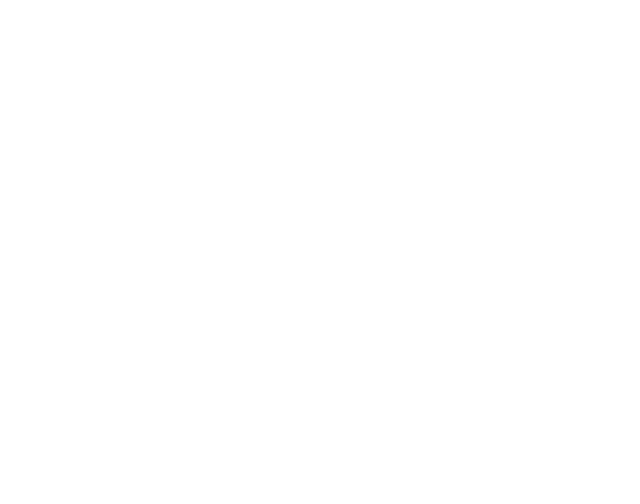
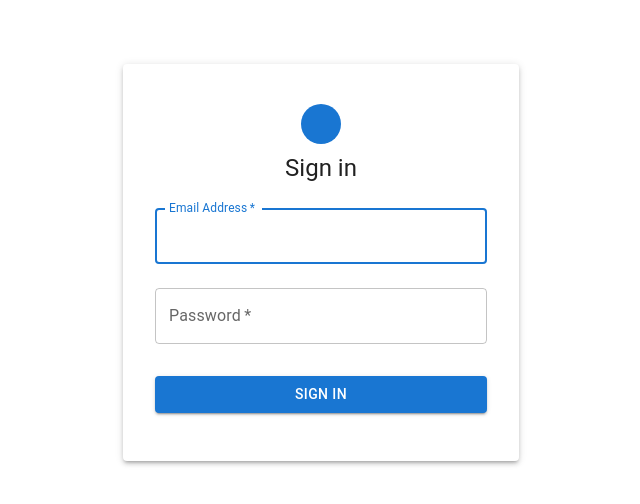
Before and after one commit to DishaniS/MediConnect, a React (Create React App) app in the folder frontend/: page /login in a window 1280 px wide. Before the commit this address had no page. Shown: the top 504 px of the page, without its empty margins (319-959 px from the left). Built offline with nearby package versions, Linux system fonts and the light colour scheme; some icons are missing.

Commit message:
Update Login and Register components with new UI structure and input handling; upgrade TypeScript version

```diff
--- a/frontend/package.json
+++ b/frontend/package.json
@@ -20,7 +20,7 @@
     "react-dom": "^19.1.0",
     "react-router-dom": "^7.6.0",
     "react-scripts": "5.0.1",
-    "typescript": "^4.9.5",
+    "typescript": "5.2",
     "web-vitals": "^2.1.4"
   },
   "scripts": {
--- /dev/null
+++ b/frontend/src/components/ui/SubmitButton.tsx
@@ -0,0 +1,21 @@
+import React from 'react';
+import { Button } from '@mui/material';
+
+type Props = {
+  label: string;
+};
+
+const SubmitButton: React.FC<Props> = ({ label }) => {
+  return (
+    <Button
+      type="submit"
+      fullWidth
+      variant="contained"
+      sx={{ mt: 3, mb: 2 }}
+    >
+      {label}
+    </Button>
+  );
+};
+
+export default SubmitButton;
--- /dev/null
+++ b/frontend/src/components/ui/TextInput.tsx
@@ -0,0 +1,36 @@
+import React from 'react';
+import { TextField } from '@mui/material';
+
+type Props = {
+  label: string;
+  name: string;
+  type?: string;
+  required?: boolean;
+  autoFocus?: boolean;
+  fullWidth?: boolean;
+};
+
+const TextInput: React.FC<Props> = ({
+  label,
+  name,
+  type = 'text',
+  required = true,
+  autoFocus = false,
+  fullWidth = true
+}) => {
+  return (
+    <TextField
+      margin="normal"
+      required={required}
+      fullWidth={fullWidth}
+      id={name}
+      label={label}
+      name={name}
+      type={type}
+      autoComplete={name}
+      autoFocus={autoFocus}
+    />
+  );
+};
+
+export default TextInput;
--- a/frontend/src/pages/Auth/Login.tsx
+++ b/frontend/src/pages/Auth/Login.tsx
@@ -1,15 +1,14 @@
 import React from 'react';
 import {
   Avatar,
-  Button,
-  TextField,
-  Grid,
   Box,
   Typography,
   Container,
   Paper
 } from '@mui/material';
 import LockOutlinedIcon from '@mui/icons-material/LockOutlined';
+import TextInput from '../../components/ui/TextInput';
+import SubmitButton from '../../components/ui/SubmitButton';
 
 const Login = () => {
   const handleSubmit = (event: React.FormEvent<HTMLFormElement>) => {
@@ -32,34 +31,9 @@ const Login = () => {
             Sign in
           </Typography>
           <Box component="form" onSubmit={handleSubmit} noValidate sx={{ mt: 1 }}>
-            <TextField
-              margin="normal"
-              required
-              fullWidth
-              id="email"
-              label="Email Address"
-              name="email"
-              autoComplete="email"
-              autoFocus
-            />
-            <TextField
-              margin="normal"
-              required
-              fullWidth
-              name="password"
-              label="Password"
-              type="password"
-              id="password"
-              autoComplete="current-password"
-            />
-            <Button
-              type="submit"
-              fullWidth
-              variant="contained"
-              sx={{ mt: 3, mb: 2 }}
-            >
-              Sign In
-            </Button>
+            <TextInput label="Email Address" name="email" autoFocus />
+            <TextInput label="Password" name="password" type="password" />
+            <SubmitButton label="Sign In" />
           </Box>
         </Box>
       </Paper>
--- /dev/null
+++ b/frontend/src/pages/Auth/Register.tsx
@@ -0,0 +1,68 @@
+import React from 'react';
+import Avatar from '@mui/material/Avatar';
+import Box from '@mui/material/Box';
+import Typography from '@mui/material/Typography';
+import Container from '@mui/material/Container';
+import Paper from '@mui/material/Paper';
+import Link from '@mui/material/Link';
+import PersonAddIcon from '@mui/icons-material/PersonAdd';
+
+import TextInput from '../../components/ui/TextInput';
+import SubmitButton from '../../components/ui/SubmitButton';
+
+import { useNavigate } from 'react-router-dom';
+
+const Register = () => {
+  const navigate = useNavigate();
+
+  const handleSubmit = (event: React.FormEvent<HTMLFormElement>) => {
+    event.preventDefault();
+    const data = new FormData(event.currentTarget);
+    console.log({
+      firstName: data.get('firstName'),
+      lastName: data.get('lastName'),
+      email: data.get('email'),
+      password: data.get('password'),
+    });
+
+        // Simulate success
+    setTimeout(() => {
+      navigate('/login');
+    }, 500); // redirect after 0.5s
+  };
+
+  return (
+    <Container component="main" maxWidth="xs">
+      <Paper elevation={3} sx={{ p: 4, mt: 8 }}>
+        <Box display="flex" flexDirection="column" alignItems="center">
+          <Avatar sx={{ m: 1, bgcolor: 'secondary.main' }}>
+            <PersonAddIcon />
+          </Avatar>
+          <Typography component="h1" variant="h5">
+            Register
+          </Typography>
+          <Box component="form" onSubmit={handleSubmit} noValidate sx={{ mt: 2 }}>
+            <Box display="flex" gap={2}>
+              <Box flex={1}>
+                <TextInput label="First Name" name="firstName" />
+              </Box>
+              <Box flex={1}>
+                <TextInput label="Last Name" name="lastName" />
+              </Box>
+            </Box>
+            <TextInput label="Email Address" name="email" type="email" />
+            <TextInput label="Password" name="password" type="password" />
+            <SubmitButton label="Register" />
+            <Box mt={2} textAlign="right">
+              <Link href="/login" variant="body2">
+                Already have an account? Sign in
+              </Link>
+            </Box>
+          </Box>
+        </Box>
+      </Paper>
+    </Container>
+  );
+};
+
+export default Register;
--- a/frontend/src/routes/AppRoutes.tsx
+++ b/frontend/src/routes/AppRoutes.tsx
@@ -1,12 +1,13 @@
-import { BrowserRouter as Router, Routes, Route } from 'react-router-dom';
+import { BrowserRouter as Router, Routes, Route, Navigate } from 'react-router-dom';
 import Login from '../pages/Auth/Login';
-import PatientDashboard from '../pages/Patient/PatientDashboard';
+import Register from '../pages/Auth/Register';
 
 const AppRoutes = () => (
   <Router>
     <Routes>
-      <Route path="/" element={<Login />} />
-      <Route path="/patient" element={<PatientDashboard />} />
+      <Route path="/" element={<Navigate to="/register" />} />
+      <Route path="/register" element={<Register />} />
+      <Route path="/login" element={<Login />} />
     </Routes>
   </Router>
 );
```
Also changed, not shown: 1 other file (tests, documents, lock files or other folders).
